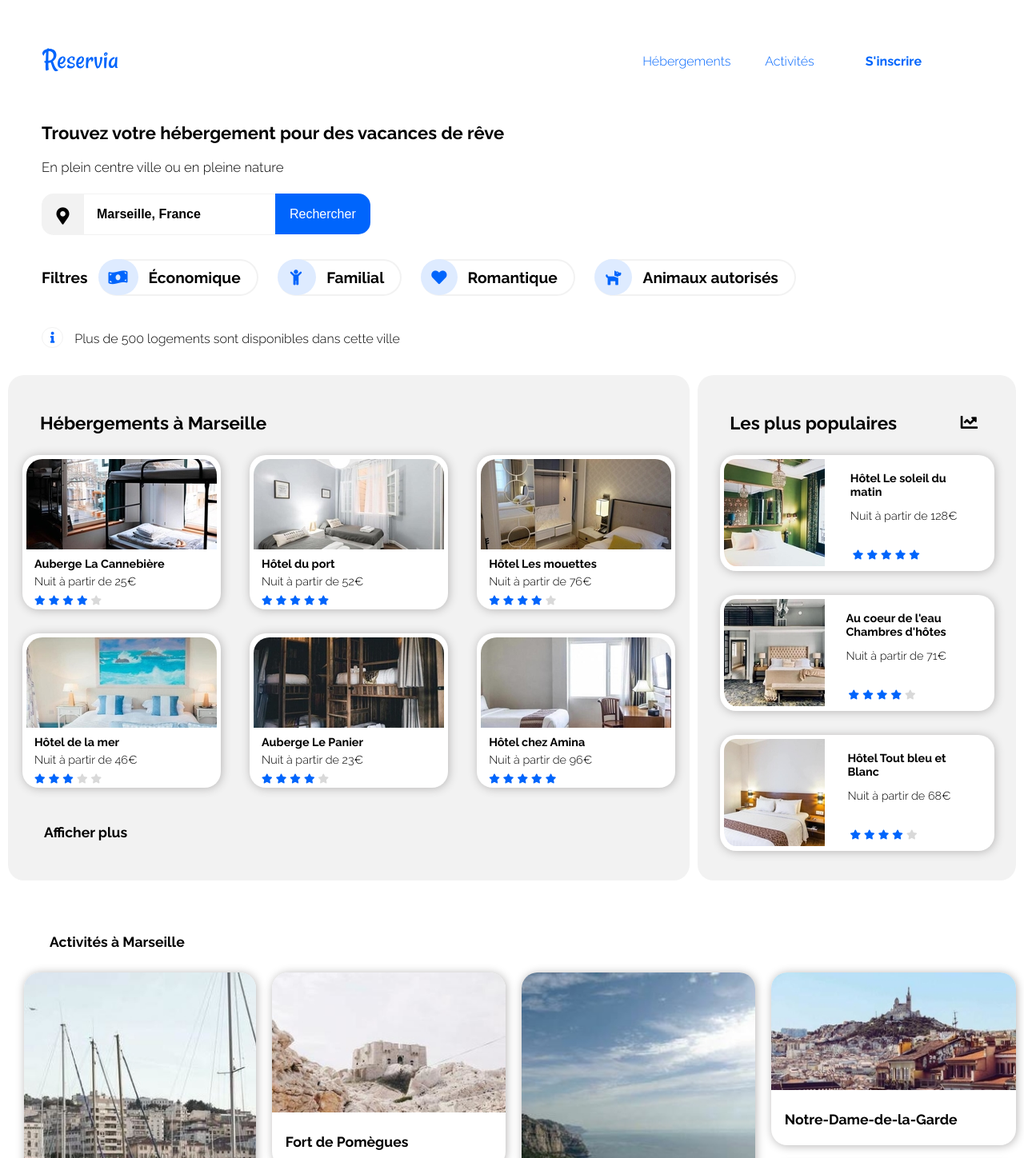
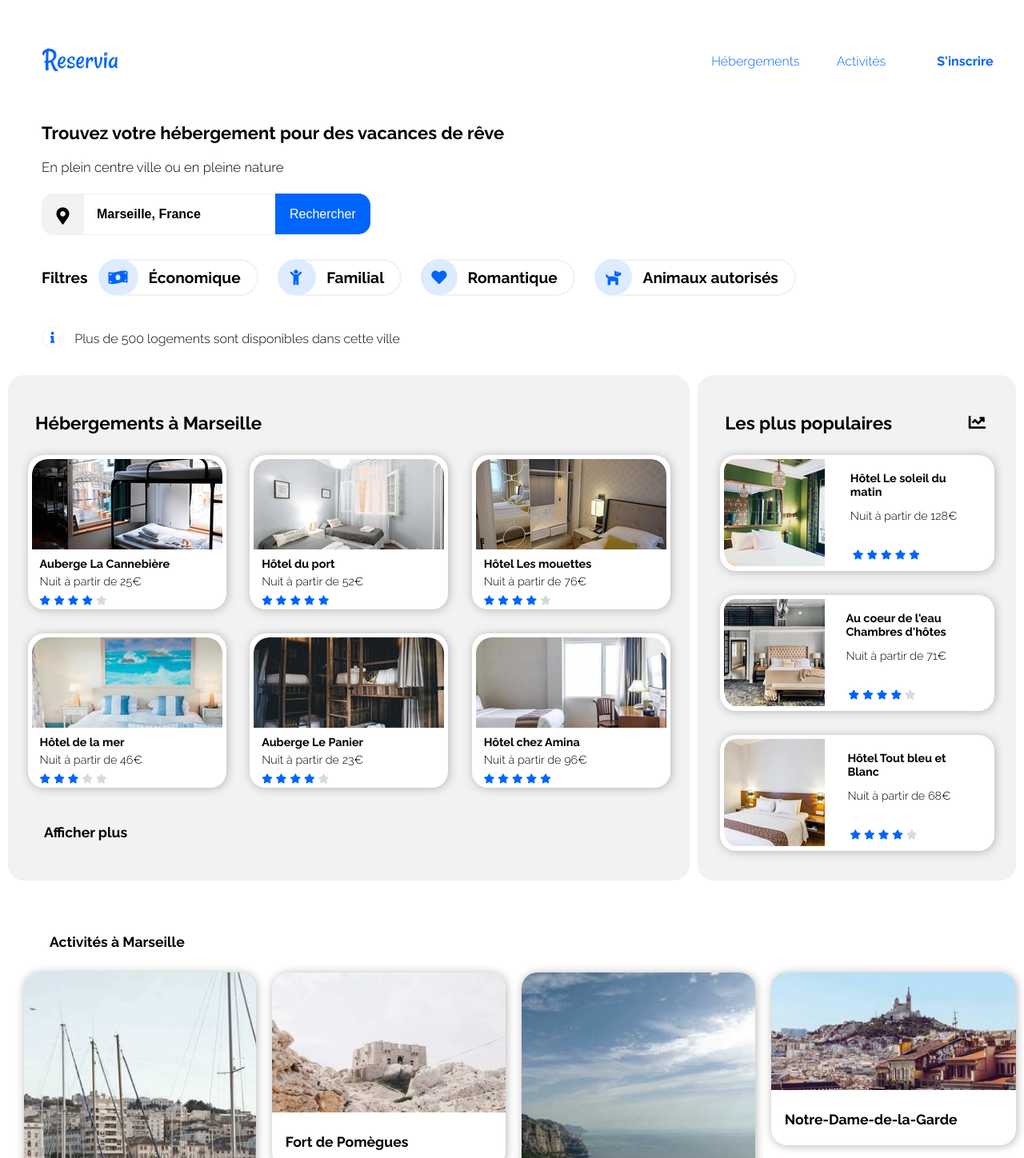
Before and after one commit to Davidvgn/DavidVignon_2_09012021, a plain HTML site: page index.html in a window 1280 px wide. Shown: the top 1448 px of the page at 80% size. Drawn offline with Linux system fonts and the light colour scheme.

Commit message:
Positionnement NAV/Etiquettes 'héberg'/Flèche amélioré

```diff
--- a/style.css
+++ b/style.css
@@ -60,7 +60,7 @@ a
      font-weight: bold;
      text-align: right;
      margin-left: 5%;
-     padding-right: 10%;
+     padding-right: 3%;
 }
 .ins:hover          /* Inscription*/
 {
@@ -230,7 +230,7 @@ form.formulaire button:hover
     width: 420px;
 }
 .elt3 h1{     /* titre "hebergements" */
-    padding-left: 40px;
+    padding-left: 34px;
     padding-top: 47px;
     margin-bottom: 27px;
     font-size: 1.4em;
@@ -242,6 +242,12 @@ form.formulaire button:hover
     margin: auto;
     padding-left: 5px;
     padding-right: 5px;
+}
+.cn:nth-child(1){
+    margin-right:0px;
+}
+.cn:nth-child(3){
+    margin-left:0px;
 }
 .img1{       /* IMG Hebergement */
     border-radius: 20px 20px 0px 0px;
@@ -324,6 +330,7 @@ a[title*="Afficher"]{    /* 'afficher plus */
 }
 #conteneur4{      /* Titres "les plus pop" + icones */
     display: flex;
+    justify-content: space-between;
 }
 
 #cont4bis{      /* conteneur "les plus pops" */
@@ -334,7 +341,6 @@ a[title*="Afficher"]{    /* 'afficher plus */
     white-space: nowrap;
 }
 #arrow{        /* icone flèche */
-    margin-left: 20%;
     margin-right: 38px;
     margin-top: 50px;
 }
@@ -608,6 +614,9 @@ h3 /* Titre footer */
         margin-left: 0px;
         width:100%
 
+    }
+    #conteneur4{
+        justify-content: flex-start;
     }
     #cont4bis{ /* Conteneur 'Les plus pop' */
         display: flex;
```
